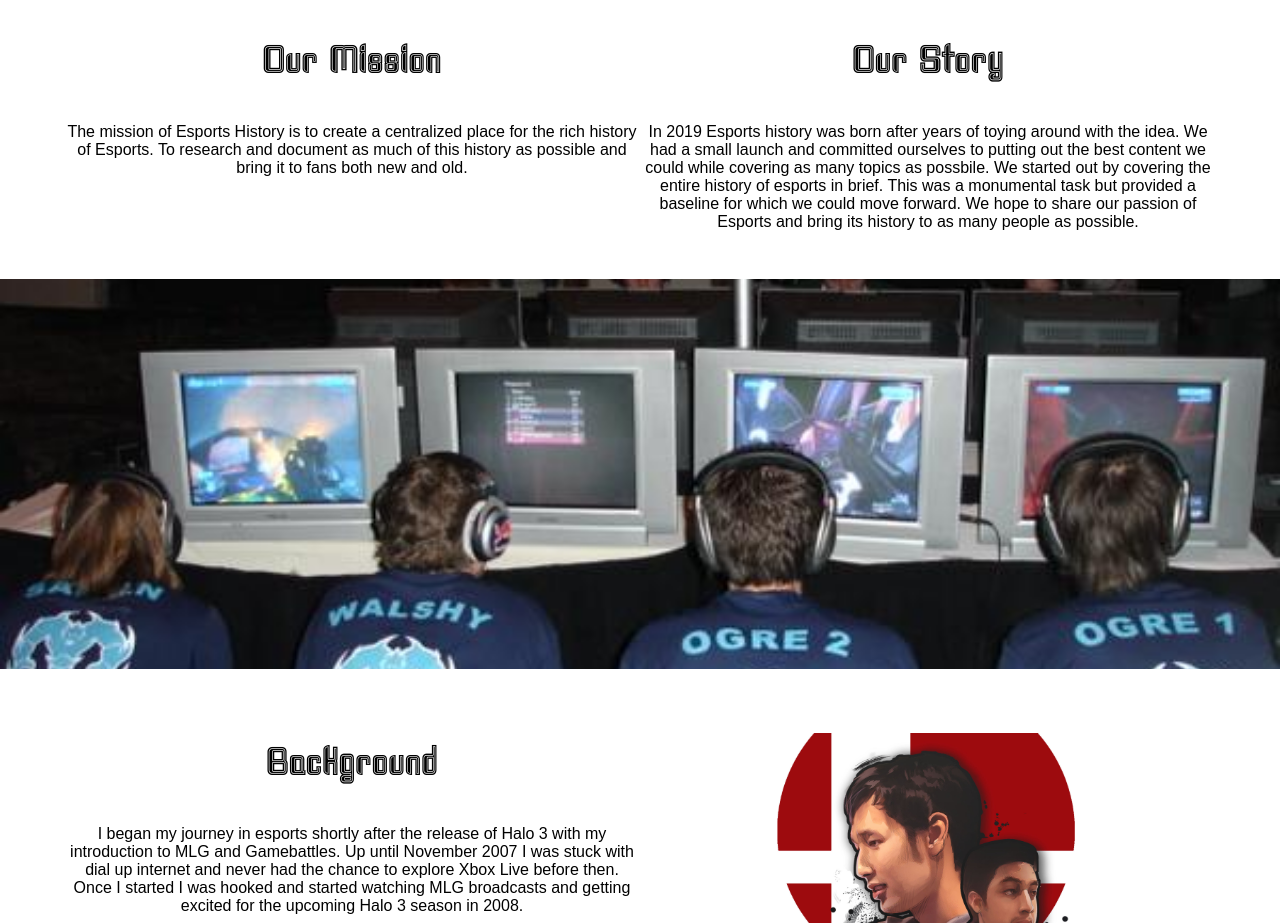
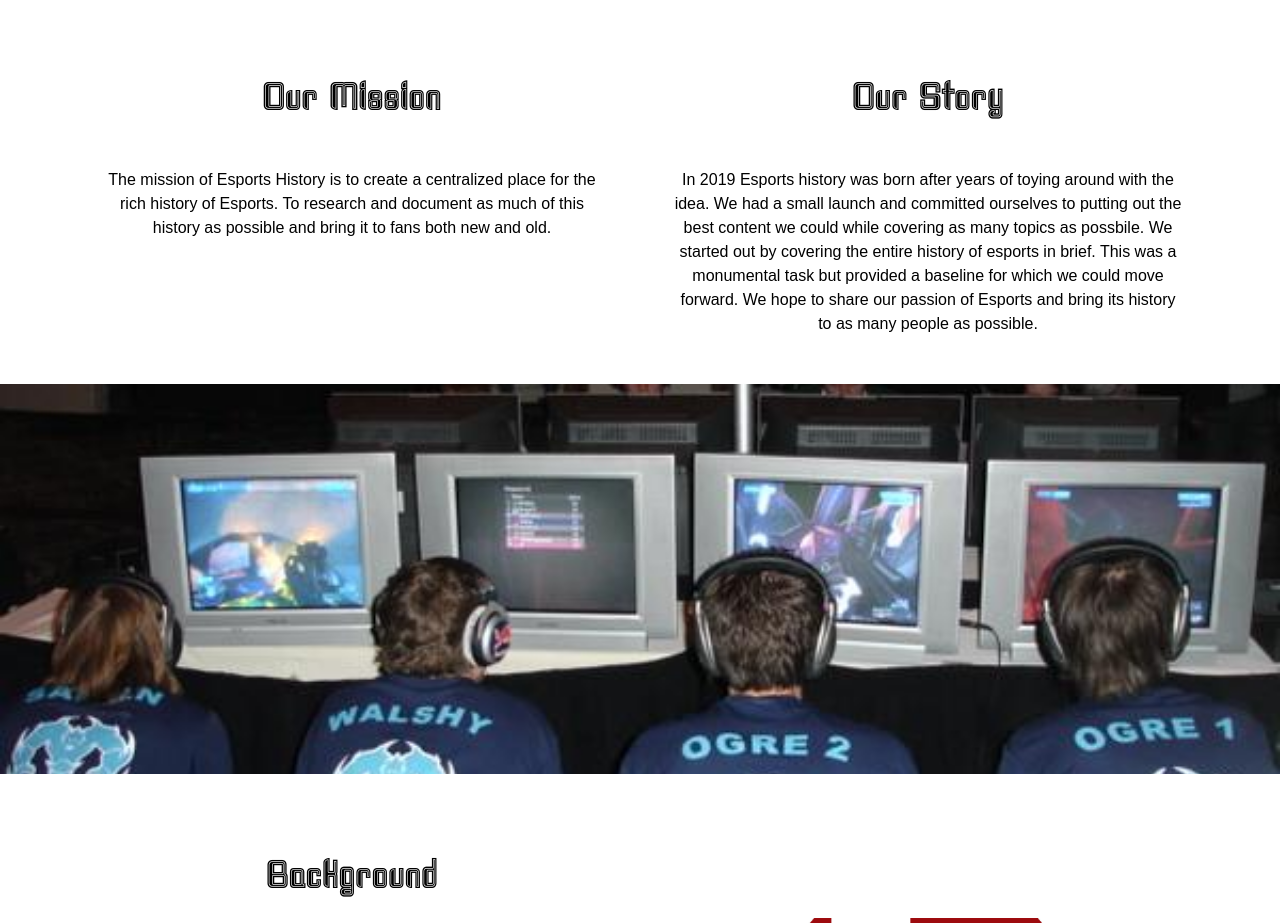
Before and after one commit to Zarnerz/EH-React, a React (Create React App) app in the folder esports-history/: page / in a window 1280 px wide. Shown: the part 1300-2223 px from the top of the page. Built offline with nearby package versions, Linux system fonts and the light colour scheme.

Commit message:
global line height added - about section paragraphs padding added to space better

```diff
--- a/esports-history/src/App.css
+++ b/esports-history/src/App.css
@@ -18,6 +18,7 @@
 .App {
   text-align: center;
   font-family: Arial, Helvetica, sans-serif;
+  line-height: 1.5;
 }
 
 .App h1 {
--- a/esports-history/src/pages/main/about/About.js
+++ b/esports-history/src/pages/main/about/About.js
@@ -7,7 +7,7 @@ class About extends Component {
         <h1 style={h1Style}>Welcome to Esports History</h1>
         <article style={articleStyle}>
           <h1>Our Mission</h1>
-          <p>
+          <p style={articleParagraphStyle}>
             The mission of Esports History is to create a centralized place for
             the rich history of Esports. To research and document as much of
             this history as possible and bring it to fans both new and old.
@@ -15,7 +15,7 @@ class About extends Component {
         </article>
         <article style={articleStyle}>
           <h1>Our Story</h1>
-          <p>
+          <p style={articleParagraphStyle}>
             In 2019 Esports history was born after years of toying around with
             the idea. We had a small launch and committed ourselves to putting
             out the best content we could while covering as many topics as
@@ -42,6 +42,10 @@ const articleStyle = {
   flex: "1"
 };
 
+const articleParagraphStyle = {
+  padding: "0 2rem"
+};
+
 const h1Style = {
   flexBasis: "100%"
 };
```
